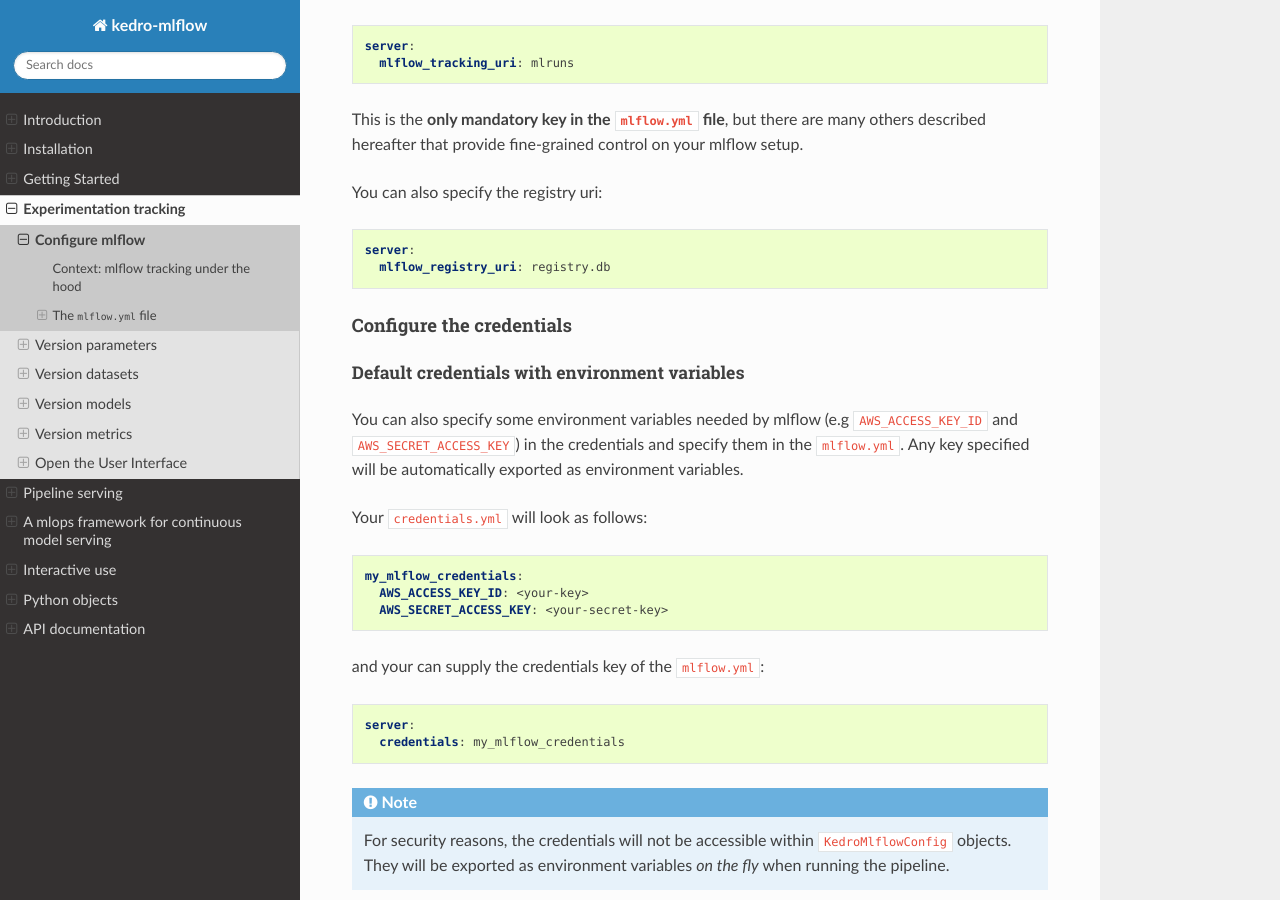
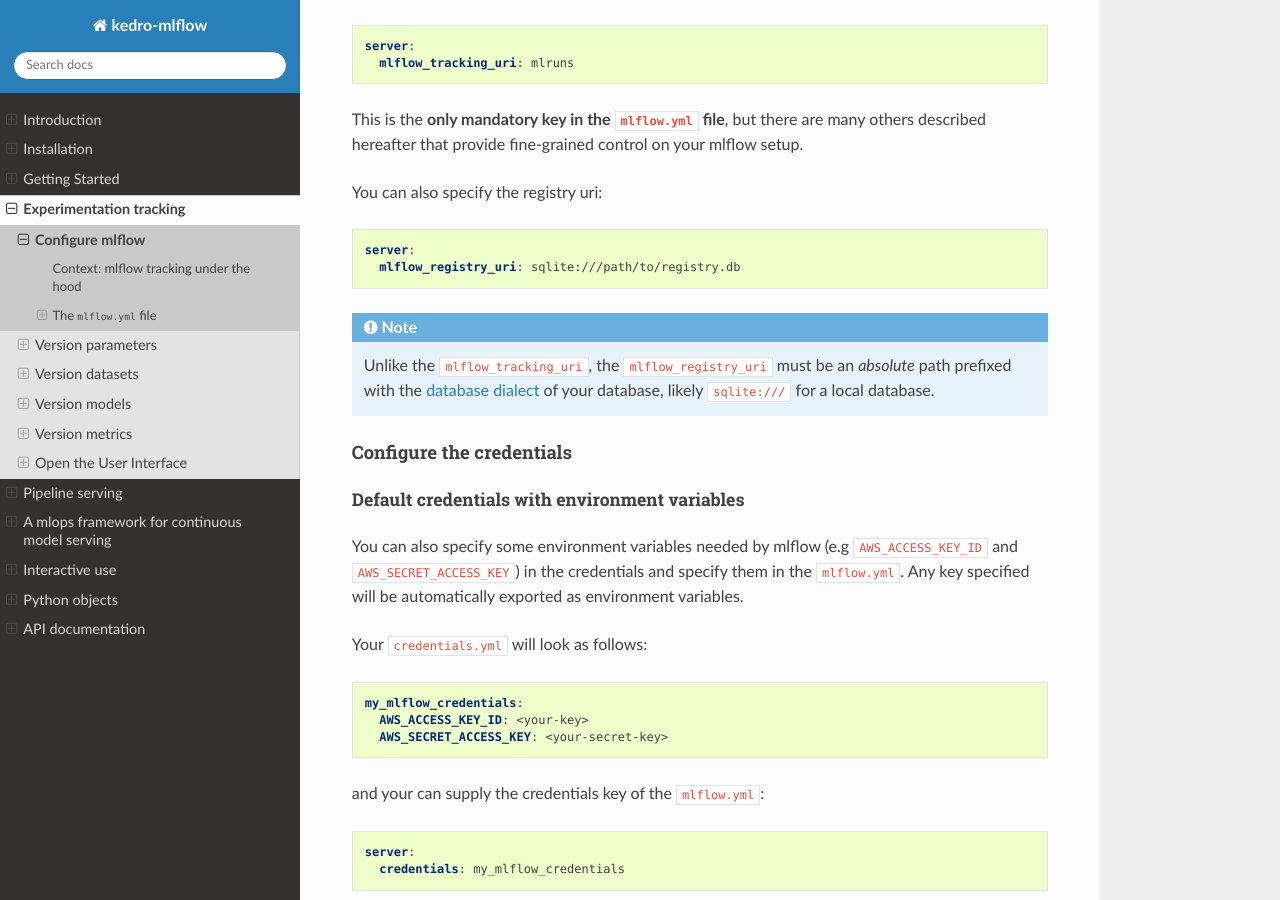
Before and after one commit to Galileo-Galilei/kedro-mlflow, a Sphinx documentation site: the page built from docs/source/04_experimentation_tracking/01_configuration.md, in a window 1280 px wide and 900 px high, scrolled down 1879 px. Built offline with Sphinx 7.4.7 and the Read the Docs theme 2.0.0, drawn with Linux system fonts in a browser that asks for light colours.

Commit message:
:memo: Update documentation about model registry with local relative filepath (#400)

````diff
--- a/docs/source/04_experimentation_tracking/01_configuration.md
+++ b/docs/source/04_experimentation_tracking/01_configuration.md
@@ -47,7 +47,11 @@
 
 ```yaml
 server:
-  mlflow_registry_uri: registry.db
+  mlflow_registry_uri: sqlite:///path/to/registry.db
+```
+
+```{note}
+Unlike the ``mlflow_tracking_uri``, the ``mlflow_registry_uri`` must be an *absolute* path prefixed with the  [database dialect](https://mlflow.org/docs/latest/tracking.html#backend-stores) of your database, likely ``sqlite:///`` for a local database.
 ```
 
 #### Configure the credentials
````
Also changed, not shown: CHANGELOG.md (+4 -0 lines).
